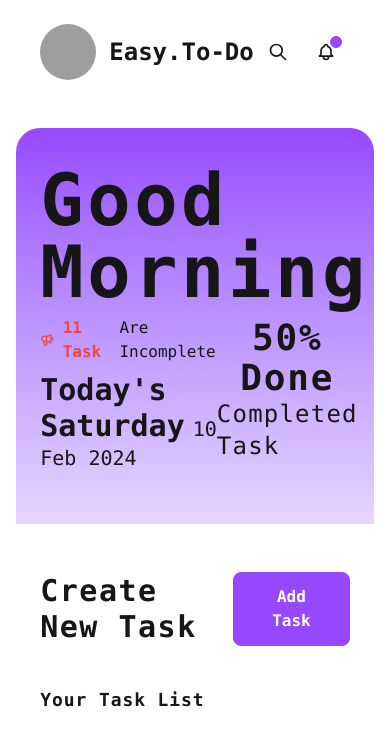
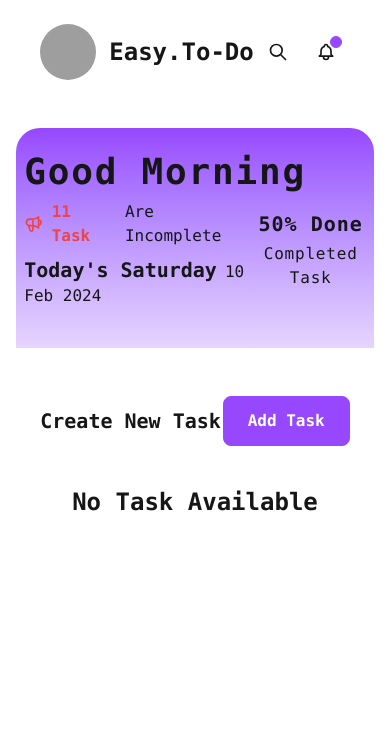
Before and after one commit to Mdabdullah3/React-Todo-App, a React (Create React App) app: page / in a window 390 px wide. Shown: the top 746 px of the page. Built offline with nearby package versions, Linux system fonts and the light colour scheme; grey boxes are pictures that could not be loaded.

Commit message:
responsive all section

```diff
--- a/src/Components/AddTask.jsx
+++ b/src/Components/AddTask.jsx
@@ -15,10 +15,10 @@ const AddTask = ({ onAdd }) => {
   return (
     <div className="mt-12 px-6">
       <div className="flex items-center justify-between">
-        <h1 className="text-3xl font-bold tracking-wider">Create New Task</h1>
+        <h1 className="md:text-3xl text-xl font-bold">Create New Task</h1>
         <button
           onClick={() => document.getElementById("my_modal_2").showModal()}
-          className="bg-primary px-8 py-3 text-white font-bold rounded-lg border-[1px] border-primary hover:bg-transparent hover:text-primary transition duration-500"
+          className="bg-primary md:px-8 px-6 py-3 text-white font-bold rounded-lg border-[1px] border-primary hover:bg-transparent hover:text-primary transition duration-500"
         >
           Add Task
         </button>
--- a/src/Components/Banner.jsx
+++ b/src/Components/Banner.jsx
@@ -6,27 +6,31 @@ const Banner = () => {
   const options = { weekday: "long" };
   const dayOfWeek = today.toLocaleDateString("en-US", options);
   return (
-    <div className="mt-10 bg-gradient-to-b from-primary to-neutral rounded-t-3xl  px-6 py-9">
+    <div className="mt-10 bg-gradient-to-b from-primary to-neutral rounded-t-3xl  md:px-6 px-2 md:py-9 py-6">
       <div className="">
-        <h1 className="text-7xl font-bold tracking-wider">Good Morning</h1>
+        <h1 className="md:text-6xl lg:text-7xl text-4xl font-bold tracking-wider">
+          Good Morning
+        </h1>
         <div className="flex items-center justify-between pb-4">
           <div>
             <p className="flex items-center gap-2 text-red-500 my-2 font-bold">
               <HiOutlineSpeakerphone size={20} /> 11 Task
               <span className="text-secondary font-normal">Are Incomplete</span>
             </p>
-            <p className="text-xl ">
-              <span className="text-3xl font-bold mr-2">
+            <p className="md:text-xl">
+              <span className="md:text-3xl text-xl font-bold mr-2">
                 Today's {dayOfWeek}
               </span>
               {isToday(today) && format(today, "dd MMM yyyy")}
             </p>
           </div>
           <div>
-            <p className="text-4xl font-bold tracking-wider text-center">
+            <p className="md:text-4xl text-xl font-bold tracking-wider text-center mb-1">
               50% Done
             </p>
-            <h1 className="text-2xl tracking-wider">Completed Task</h1>
+            <h1 className="md:text-2xl tracking-wider md:text-start text-center">
+              Completed Task
+            </h1>
           </div>
         </div>
       </div>
--- a/src/Components/Task.jsx
+++ b/src/Components/Task.jsx
@@ -24,7 +24,7 @@ const Task = ({ allTask, onDelete, onToggleComplete }) => {
   }
   return (
     <div
-      className={`p-4 mb-4 rounded-lg mt-4 shadow-lg relative bg-gradient-to-b  to-white ${priorityColor}`}
+      className={`p-4  rounded-lg mt-2 shadow-lg relative bg-gradient-to-b  to-white ${priorityColor}`}
     >
       <h1 className="text-2xl font-bold capitalize my-2">{task}</h1>
 
@@ -33,7 +33,7 @@ const Task = ({ allTask, onDelete, onToggleComplete }) => {
           type="checkbox"
           checked={completed}
           onChange={handleToggleComplete}
-          className="checkbox checkbox-primary checkbox-sm"
+          className="checkbox checkbox-secondary checkbox-sm"
         />
         <button onClick={handleToggleComplete} className="ml-2">
           {completed ? "Complete" : "Incomplete"}
--- a/src/Components/TaskList.jsx
+++ b/src/Components/TaskList.jsx
@@ -3,8 +3,12 @@ import Task from "./Task";
 const TaskList = ({ allTask, onDelete, onToggleComplete }) => {
   return (
     <div className="px-6 mt-10">
-      <h2 className="font-bold tracking-wider text-lg">Your Task List</h2>
-      <div className="grid grid-cols-3 items-center gap-10 ">
+      {allTask.length !== 0 ? (
+        <div>
+          <h2 className="font-bold tracking-wider text-lg text-center">
+            Your Task
+          </h2>
+          <div className="grid lg:grid-cols-3 md:grid-cols-2 grid-cols-1 items-center gap-6 mt-4">
             {allTask.map((task) => (
               <Task
                 key={task.id}
@@ -15,6 +19,12 @@ const TaskList = ({ allTask, onDelete, onToggleComplete }) => {
             ))}
           </div>
         </div>
+      ) : (
+        <div>
+          <h1 className="text-center font-bold text-2xl">No Task Available</h1>
+        </div>
+      )}
+    </div>
   );
 };
 export default TaskList;
```
Lines whose indentation alone changed are shown as unchanged.
